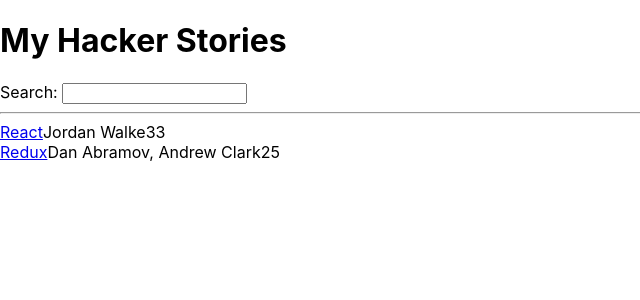
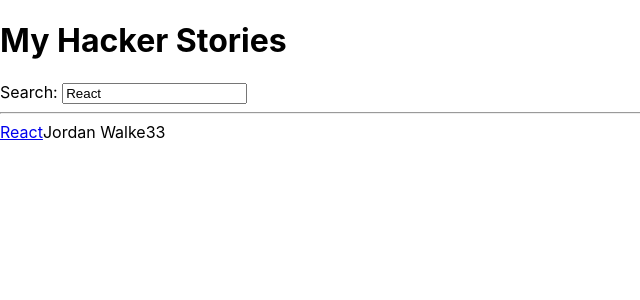
Before and after one commit to alfauramo/react-practice, a React (Create React App) app: page / in a window 1280 px wide. Shown: the top 300 px of the page, without its empty margins (0-640 px from the left). Built offline with nearby package versions, Linux system fonts and the light colour scheme.

Commit message:
Declaration of useEffect and using localStorage.setItem on it into app.js

```diff
--- a/src/App.js
+++ b/src/App.js
@@ -1,14 +1,21 @@
-import React, { useState } from 'react';
+import React, { useState, useEffect } from 'react';
 import List from './components/List';
 import Search from './components/Search';
 
 const App = props => {
 
-  const [searchTerm, setSearchTerm] = useState('');
+  const [searchTerm, setSearchTerm] = useState(
+    localStorage.getItem('search') || 'React'
+  );
+
+  useEffect(() => {
+    localStorage.setItem('search', searchTerm);
+  }, [searchTerm]);
+
 
   const handleSearch = event => {
     setSearchTerm(event.target.value);
-  }
+  };
 
   const stories = [
     {
--- a/src/components/Search.js
+++ b/src/components/Search.js
@@ -1,6 +1,6 @@
 import React from 'react';
 
-const Search = ({ onSearch, searchTerm }) => {
+const Search = ({ search, onSearch }) => {
 
     return (
         <div>
@@ -8,7 +8,7 @@ const Search = ({ onSearch, searchTerm }) => {
             <input
                 id="search"
                 type="text"
-                value={searchTerm}
+                value={search}
                 onChange={onSearch}
             />
         </div>
```
